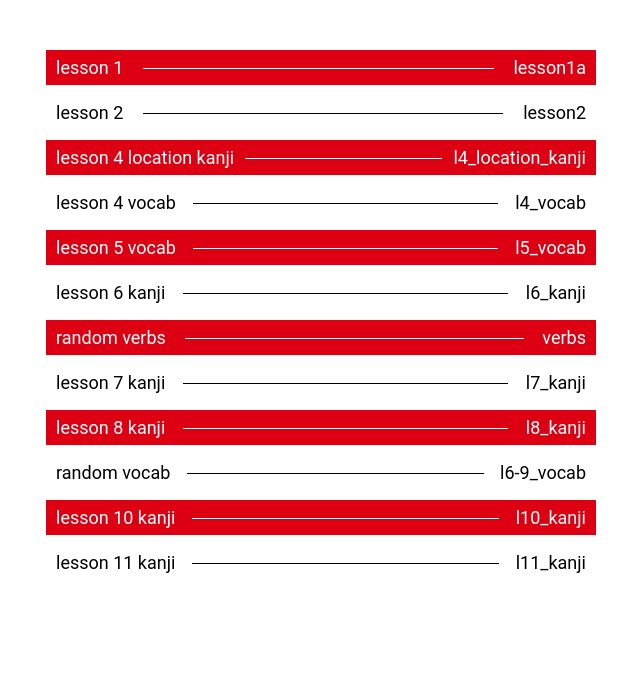
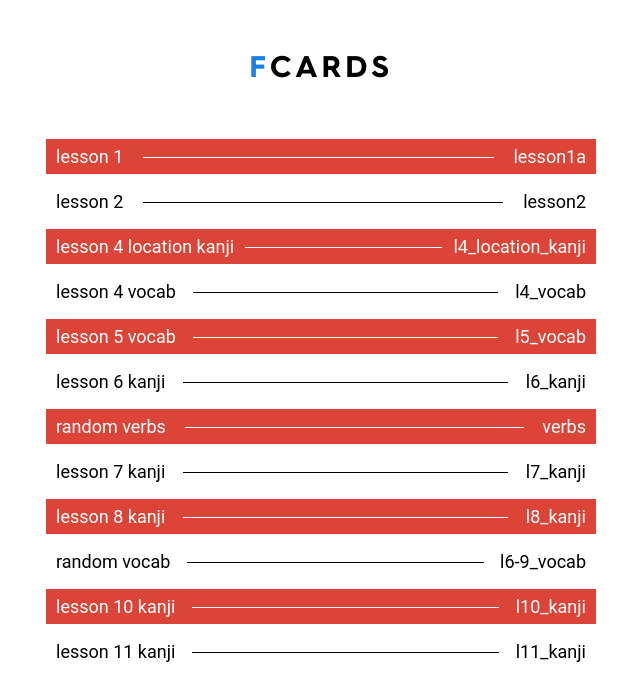
Before and after one commit to risonakamo/fcards2, a plain HTML site: page selector/index.html in a window 1280 px wide. Shown: the whole page, without its empty margins (319-959 px from the left). Drawn offline with Linux system fonts and the light colour scheme.

Commit message:
+fcard header

```diff
--- a/selector/index.html
+++ b/selector/index.html
@@ -14,6 +14,7 @@
   </head>
 
   <body>
+    <h1><span class="blue">F</span>CARDS</h1>
     <div class="links">
 
     </div>
--- a/selector/selector.css
+++ b/selector/selector.css
@@ -1,9 +1,29 @@
 @charset "UTF-8";
+
+@font-face
+{
+    font-family: "osb";
+    src: url("osb.otf") format("opentype");
+}
 
 body
 {
     margin: 0;
     font-size: 0;
+}
+
+h1
+{
+    text-align: center;
+    font-size: 30px;
+    font-family: "osb";
+    margin: 50px 0 0 0;
+    letter-spacing: 4px;
+}
+
+.blue
+{
+    color: #1C7FE8;
 }
 
 .links
@@ -19,7 +39,8 @@ body
     width: 550px;
     height: 35px;
     margin-bottom: 10px;
-    background-color: #dd0012;
+    /*background-color: #dd0012;*/
+    background-color: #db4437;
     color: white;
     text-decoration: none;
 }
```
Also changed, not shown: selector/osb.otf (added).
